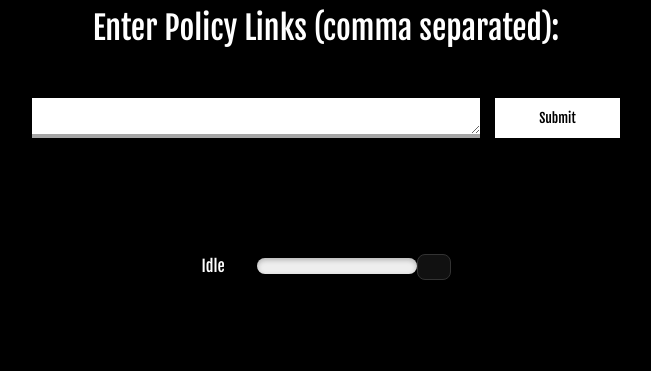
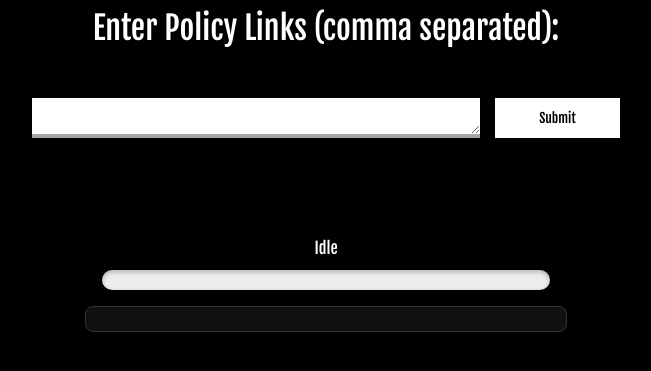
Before and after one commit to Urban-Indigenous-Collective/Policy-Tracker-OOP, a Flask app: page /analyzer in a window 1280 px wide. Shown: the top 371 px of the page, without its empty margins (314-965 px from the left). Run offline with Flask 3, Linux system fonts and the light colour scheme; parts of the project's set-up code (start-up, migrations or seed data) failed here and were passed over.

Commit message:
Stack activity log below progress bar and log skipped duplicate URLs.
When two links resolve to the same bill, dedupe still runs once but the log now explains why.

Co-authored-by: Cursor <cursoragent@cursor.com>

```diff
--- a/static/style.css
+++ b/static/style.css
@@ -24,7 +24,15 @@ body {
 }
 
 .progress-container {
-    margin-top: 100px
+    display: flex;
+    flex-direction: column;
+    align-items: stretch;
+    justify-content: flex-start;
+    margin-top: 100px;
+    width: min(35vw, 100%);
+    margin-left: auto;
+    margin-right: auto;
+    gap: 0.75rem;
 }
 
 .button {
@@ -55,7 +63,13 @@ body {
 }
 
 #status {
-    padding-right: 32px
+    text-align: center;
+    width: 100%;
+}
+
+#progressBar {
+    width: 100%;
+    height: 1.25rem;
 }
 
 @media (max-width: 992px) {
@@ -102,7 +116,9 @@ progress[value]::-webkit-progress-bar {
   }
 
   #activityLog {
-    margin-top: 1rem;
+    display: block;
+    width: min(35vw, 100%);
+    margin: 1rem auto 0;
     max-height: 220px;
     overflow-y: auto;
     padding: 0.75rem 1rem;
--- a/templates/index.html
+++ b/templates/index.html
@@ -113,8 +113,8 @@
         <div class="progress-container">
             <div id="status">Idle</div>
             <progress id="progressBar" value="0" max="100"></progress>
-            <pre id="activityLog" aria-live="polite"></pre>
         </div>
+        <pre id="activityLog" aria-live="polite"></pre>
     </div>
 </body>
 </html>
```
Also changed, not shown: main_application.py (+6 -1 lines).
